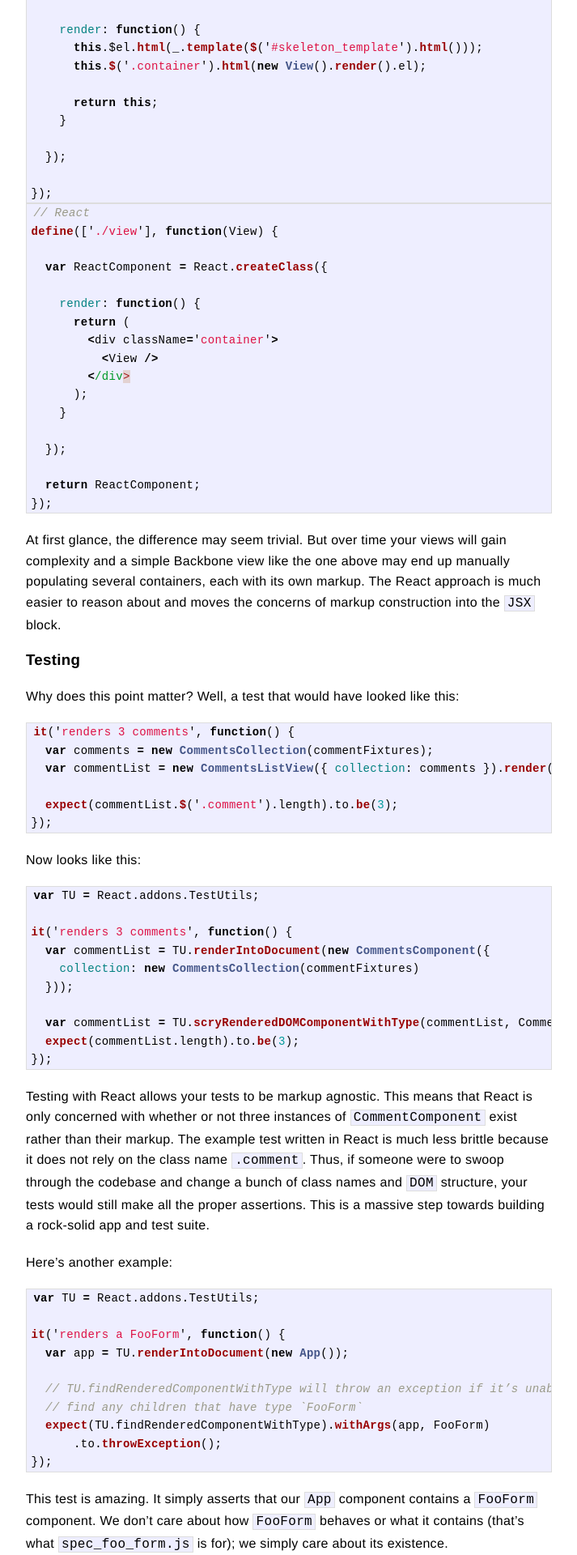
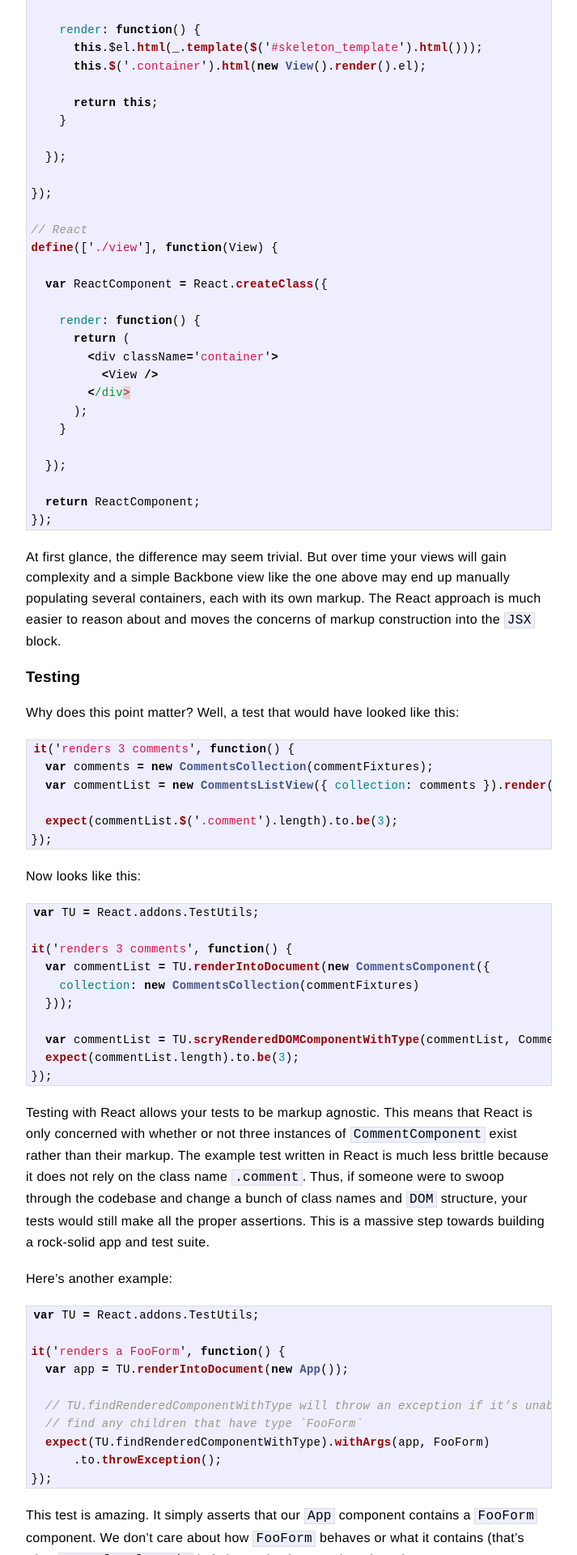
Before and after one commit to venmo/venmo.github.io, a Jekyll site: the page built from _posts/2014-05-15-testing-react.md, in a window 1280 px wide. Shown: the part 828-2748 px from the top of the page at 81% size, without its empty margins (283-996 px from the left). Built offline with Jekyll 4.4.1, drawn with Linux system fonts in a browser that asks for light colours; Markdown is read by kramdown in place of the engine named in the settings.

Commit message:
Update 2014-05-15-testing-react.md

```diff
--- a/_posts/2014-05-15-testing-react.md
+++ b/_posts/2014-05-15-testing-react.md
@@ -32,9 +32,7 @@ define(['./view'], function(View) {
   });
 
 });
-{% endhighlight %}
 
-{% highlight js %}
 // React
 define(['./view'], function(View) {
 
```
